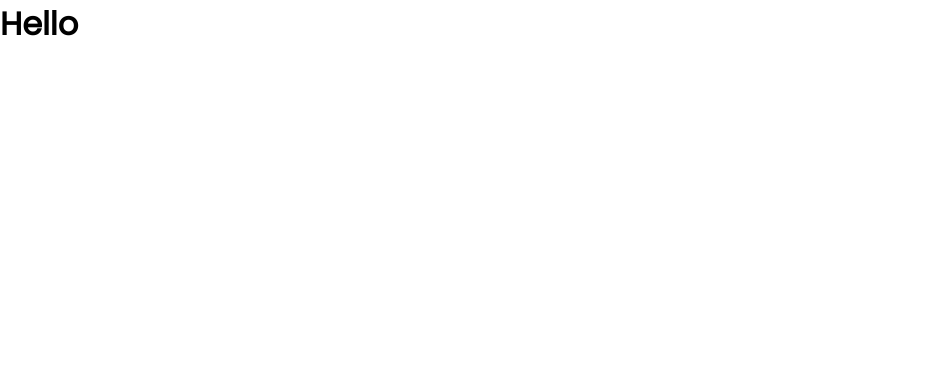
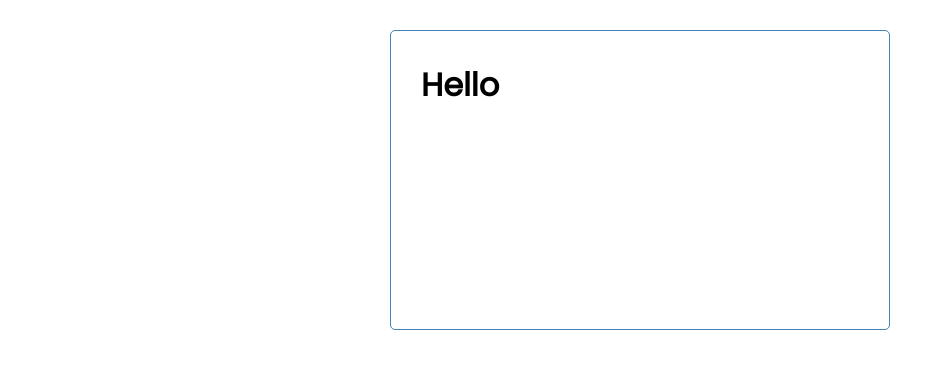
Before and after one commit to anita-brown/vue_task_tracker, a Vue app: page / in a window 1280 px wide. Shown: the top 368 px of the page, without its empty margins (0-951 px from the left). Built offline with nearby package versions, Linux system fonts and the light colour scheme.

Commit message:
fix: added props to header

```diff
--- a/src/App.vue
+++ b/src/App.vue
@@ -1,11 +1,15 @@
 <template>
-  <h1>Hello</h1>
+  <div class="container">
+    <Header title="Hello"/>
+  </div>
 </template>
 
 <script>
+import Header from './components/Header.vue'
 export default {
   name: 'App',
-  components: {}
+  // eslint-disable-next-line vue/no-unused-components
+  components: { Header }
 }
 </script>
 
--- /dev/null
+++ b/src/components/Header.vue
@@ -0,0 +1,26 @@
+<template>
+  <header>
+    <h1>
+      {{title}}
+    </h1>
+  </header>
+</template>
+
+<script>
+export default {
+  // eslint-disable-next-line vue/multi-word-component-names
+  name: 'Header',
+  props: ['title']
+
+}
+</script>
+
+<style scoped>
+header {
+  display: flex;
+  justify-content: space-between;
+  align-items: center;
+  margin-bottom: 20px;
+}
+
+</style>
```
